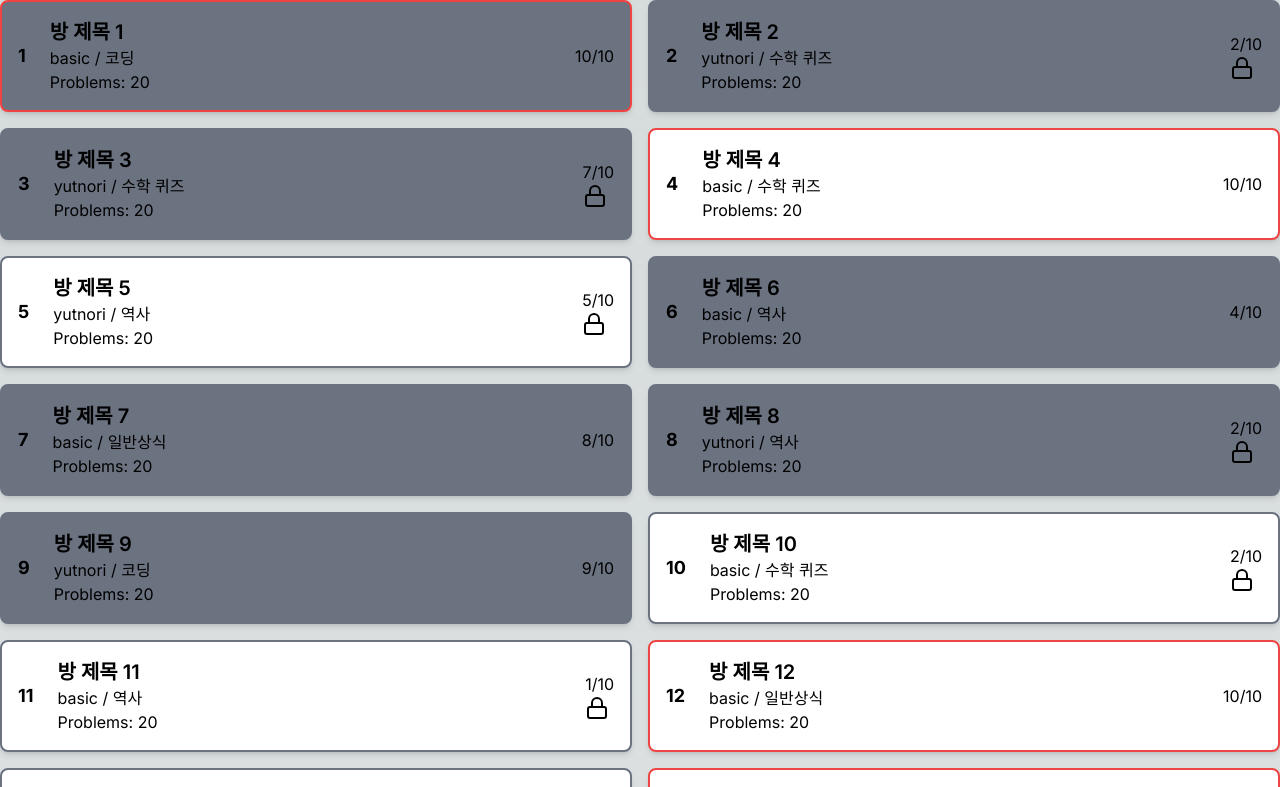
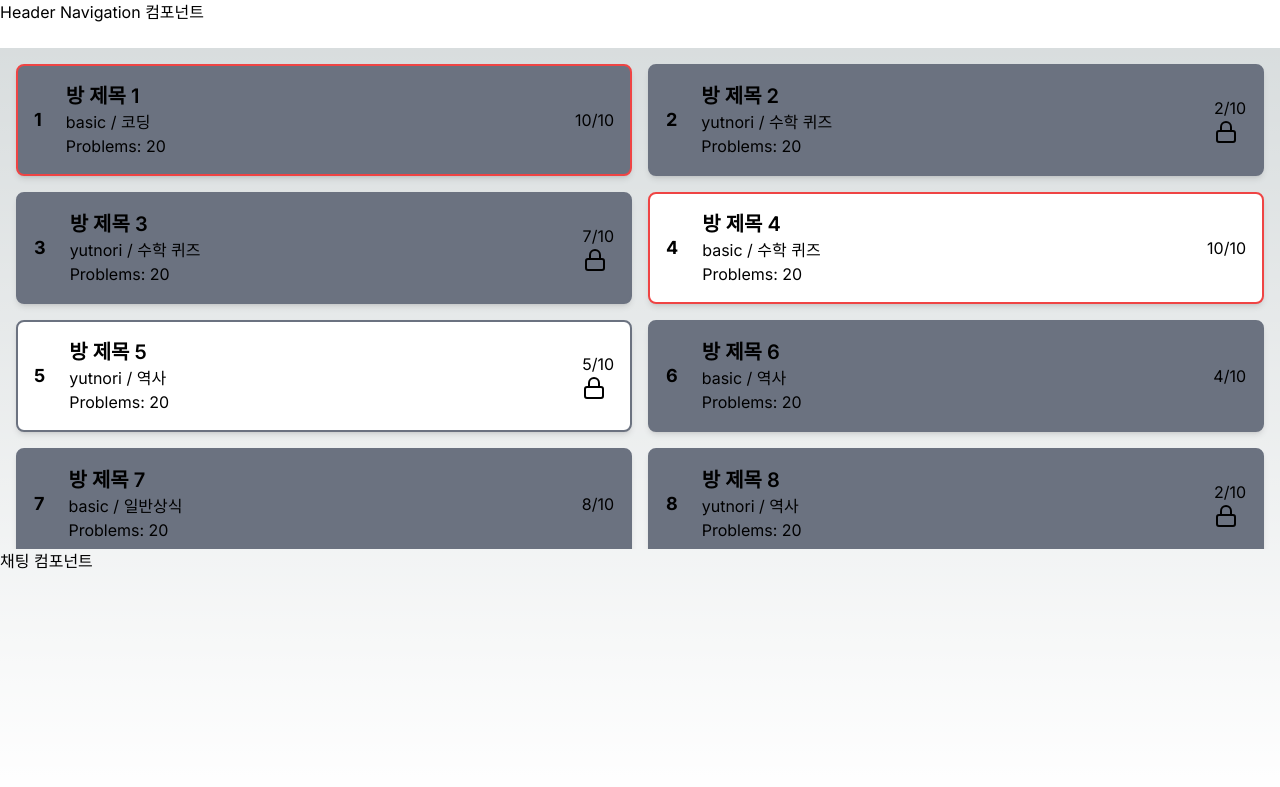
Before and after one commit to 5wonju/frontend, a Next.js app in the folder frontend/: page /lobby in a window 1280 px wide. Shown: the top 787 px of the page. Built offline with nearby package versions, Linux system fonts and the light colour scheme; no server answers.

Commit message:
Feat #12: lobby 페이지 layout 적용

```diff
--- a/frontend/app/(page)/lobby/component/WaitingRoomList.tsx
+++ b/frontend/app/(page)/lobby/component/WaitingRoomList.tsx
@@ -17,7 +17,7 @@ const WaitingRoomList: React.FC = () => {
 	}, [roomList])
 
 	return (
-		<div className="grid grid-cols-2 gap-4">
+		<div className="grid grid-cols-2 gap-4 p-4">
 			{roomList.map((room) => (
 				<WaitingRoom key={room.roomId} room={room} />
 			))}
--- a/frontend/app/(page)/lobby/page.tsx
+++ b/frontend/app/(page)/lobby/page.tsx
@@ -4,6 +4,7 @@ import { useAuth } from '@/app/hooks/useAuth'
 import WaitingRoomList from './component/WaitingRoomList'
 import { useEffect } from 'react'
 import UserInfo from '@/app/component/UserInfo'
+import Chat from '@/app/component/Chat'
 
 const Lobby = () => {
 	const { refetch } = useAuth()
@@ -13,10 +14,19 @@ const Lobby = () => {
 	}, [])
 
 	return (
-		<>
-			<UserInfo />
-			<WaitingRoomList />
-		</>
+		<main className="grid grid-cols-3 grid-rows-3 h-[calc(100vh-48px)]">
+			<section className="col-span-3 row-span-2 overflow-y-scroll">
+				<WaitingRoomList />
+			</section>
+			<div className="flex col-span-3">
+				<section className="">
+					<UserInfo />
+				</section>
+				<section className="grow">
+					<Chat />
+				</section>
+			</div>
+		</main>
 	)
 }
 
--- /dev/null
+++ b/frontend/app/component/Chat.tsx
@@ -0,0 +1,7 @@
+import React from 'react'
+
+const Chat = () => {
+	return <div>채팅 컴포넌트</div>
+}
+
+export default Chat
--- /dev/null
+++ b/frontend/app/component/HeaderNavigationBar.tsx
@@ -0,0 +1,9 @@
+import React from 'react'
+
+const HeaderNavigationBar = () => {
+	return (
+		<section className="absolute bg-white top-0 h-12 w-full">Header Navigation 컴포넌트</section>
+	)
+}
+
+export default HeaderNavigationBar
--- a/frontend/app/component/UserInfo.tsx
+++ b/frontend/app/component/UserInfo.tsx
@@ -22,7 +22,7 @@ const UserInfo = () => {
 	return (
 		<>
 			{userData && (
-				<Link href={'/mypage'} className="bg-white p-4 shadow-md rounded-lg flex flex-col gap-1">
+				<Link href={'/mypage'} className="bg-white p-4 shadow-md  flex flex-col gap-1 h-full">
 					<div className="flex gap-4">
 						<Image
 							src={defaultProfileImg}
@@ -33,7 +33,7 @@ const UserInfo = () => {
 						/>
 						<div className="flex flex-col gap-1 grow">
 							<div className="font-bold text-lg">{userData.userNickname}</div>
-							<div>승리 수: {userData.winCount}</div>
+							<div>승리: {userData.winCount} 승</div>
 							<div>승률: {userData.winRate}%</div>
 						</div>
 					</div>
--- a/frontend/app/layout.tsx
+++ b/frontend/app/layout.tsx
@@ -2,6 +2,7 @@ import type { Metadata } from 'next'
 import { Inter } from 'next/font/google'
 import './globals.css'
 import ReactQueryProviders from './hooks/useReactQuery'
+import HeaderNavigationBar from './component/HeaderNavigationBar'
 
 const inter = Inter({ subsets: ['latin'] })
 
@@ -19,7 +20,10 @@ export default function RootLayout({
 		<html lang="en">
 			<body className={inter.className}>
 				<ReactQueryProviders>
-					<div id="root">{children}</div>
+					<div id="root" className="pt-12">
+						<HeaderNavigationBar />
+						{children}
+					</div>
 				</ReactQueryProviders>
 			</body>
 		</html>
```
Also changed, not shown: frontend/app/component/directory_manual.txt (deleted).
